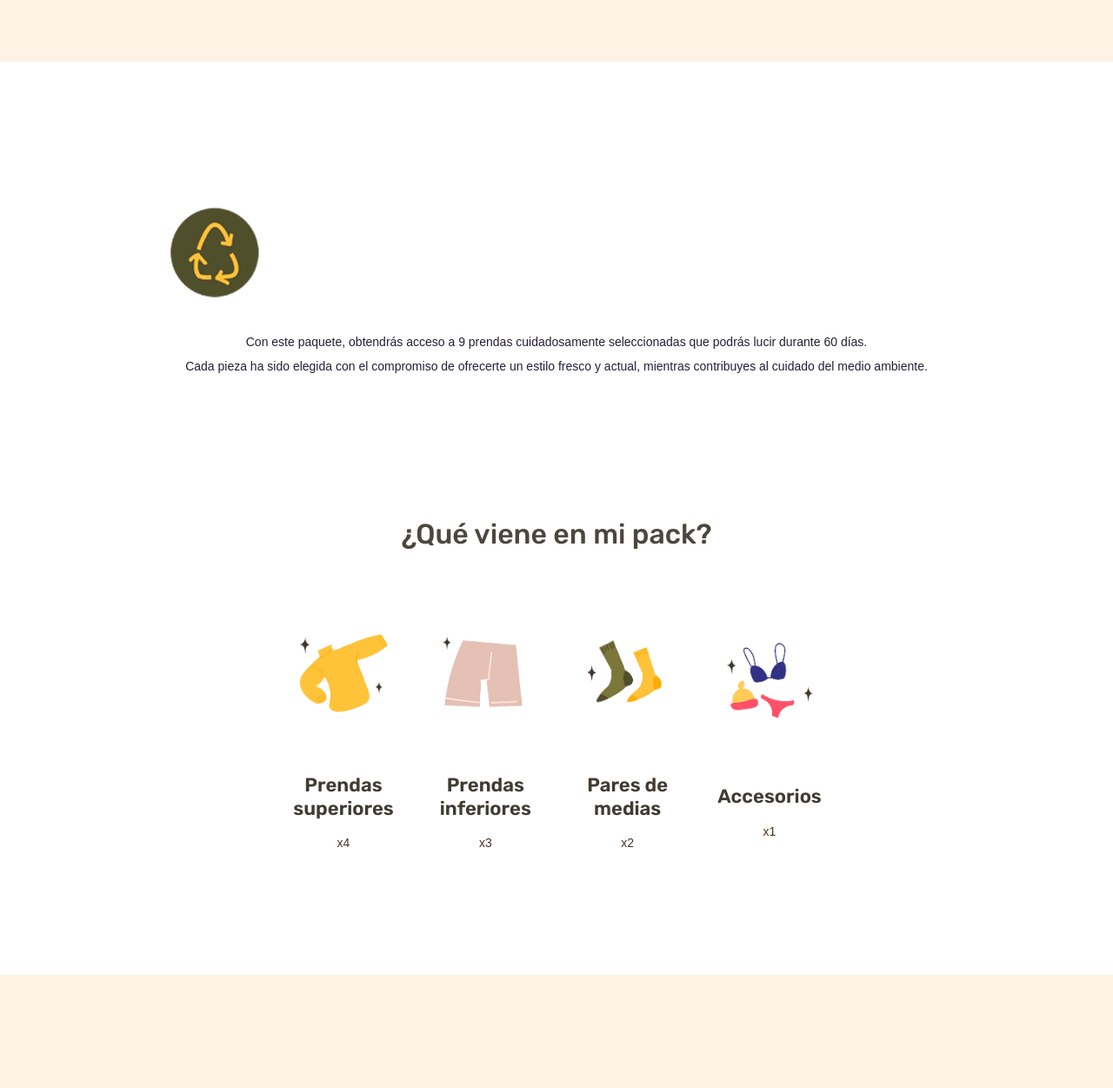
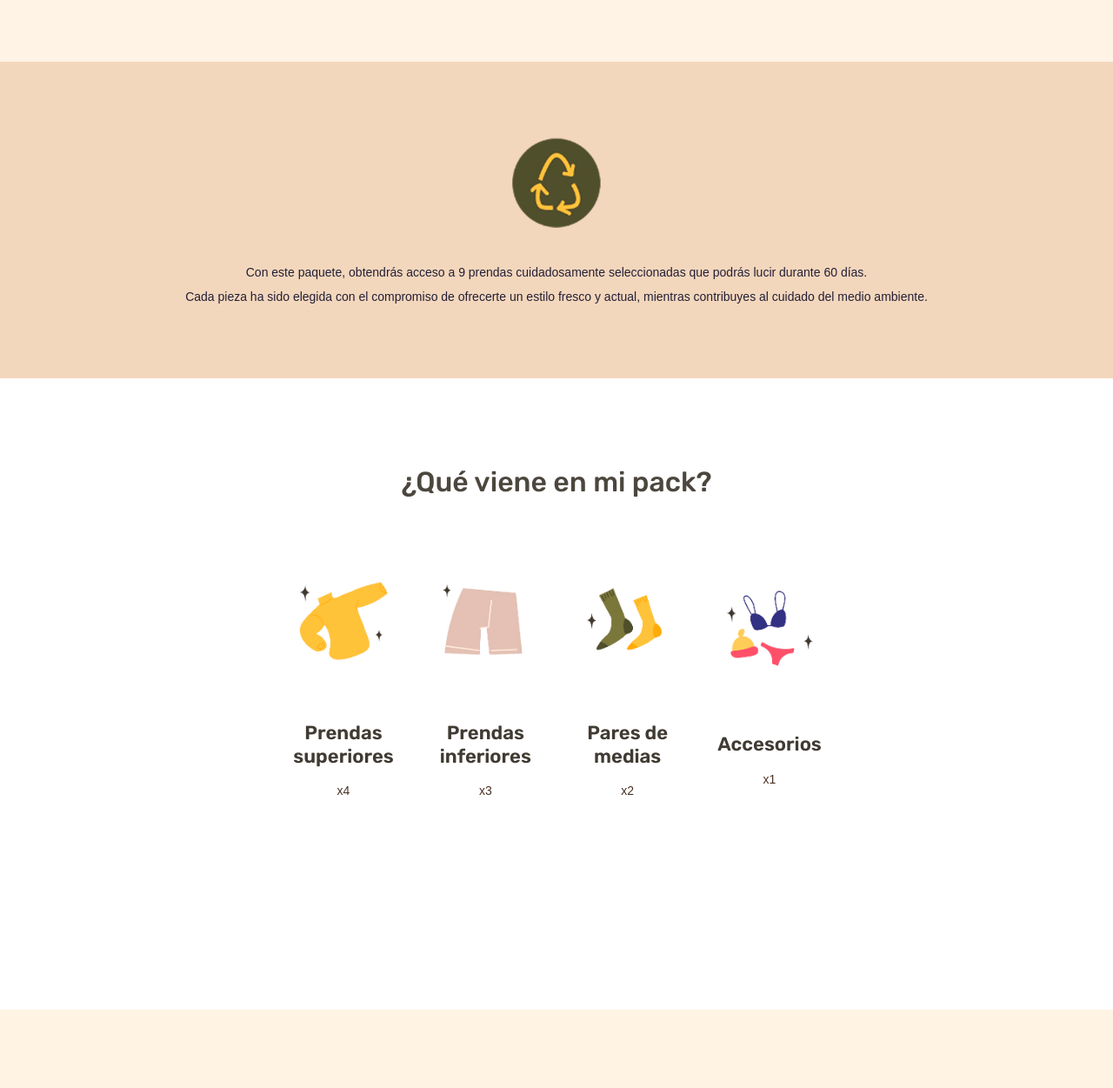
Before and after one commit to javidondo/Javier-Dondo-Tp3-Belluccia, a plain HTML site: page blog.html in a window 1280 px wide. Shown: the part 649-1900 px from the top of the page at 87% size. Drawn offline with nearby package versions, Linux system fonts and the light colour scheme.

Commit message:
commit detail

```diff
--- a/assets/css/style.css
+++ b/assets/css/style.css
@@ -2711,3 +2711,36 @@ font-weight: 450;
 
 a {
   cursor: pointer}
+
+
+
+  /*--------------------------------------------------------------
+# Items - detail
+--------------------------------------------------------------*/
+
+#items-detail {
+  background-color: #ffffff;
+  padding-top: 100px;
+  padding-bottom: 100px;
+}
+
+
+  /*--------------------------------------------------------------
+# Outfits - detail
+--------------------------------------------------------------*/
+
+#outfits-detail {
+  background-color: #FFF3E4;
+  padding-top: 100px;
+}
+
+ /*--------------------------------------------------------------
+# Steps - detail
+--------------------------------------------------------------*/
+
+#steps-detail {
+  background-color: #F3D7BC;
+  padding-top: 50px;
+  text-align: center;
+  padding-bottom: 50px;
+}
--- a/blog.html
+++ b/blog.html
@@ -120,7 +120,7 @@
 
 
     <!-- ======= Steps Section ======= -->
-    <section id="steps" class="team section-servicio">
+    <section id="steps-detail" class="team section-servicio">
       <div class="container" data-aos="fade-up">
 
         <img src="assets/img/blog/detail-button.png" alt="" class="img-fluid">
@@ -140,7 +140,7 @@
     <!-- End Team Section -->
 
  <!-- ======= Steps Section ======= -->
- <section id="steps" class="team section-servicio">
+ <section id="items-detail" class="team section-servicio">
   <div class="container" data-aos="fade-up">
 
     <div class="section-title">
@@ -284,7 +284,7 @@
 
 
     <!-- ======= Outfits Section ======= -->
-    <section id="perfiles" class="tabs">
+    <section id="outfits-detail" class="tabs">
       <div class="container" data-aos="fade-up">
 
         <div class="section-title">
```
